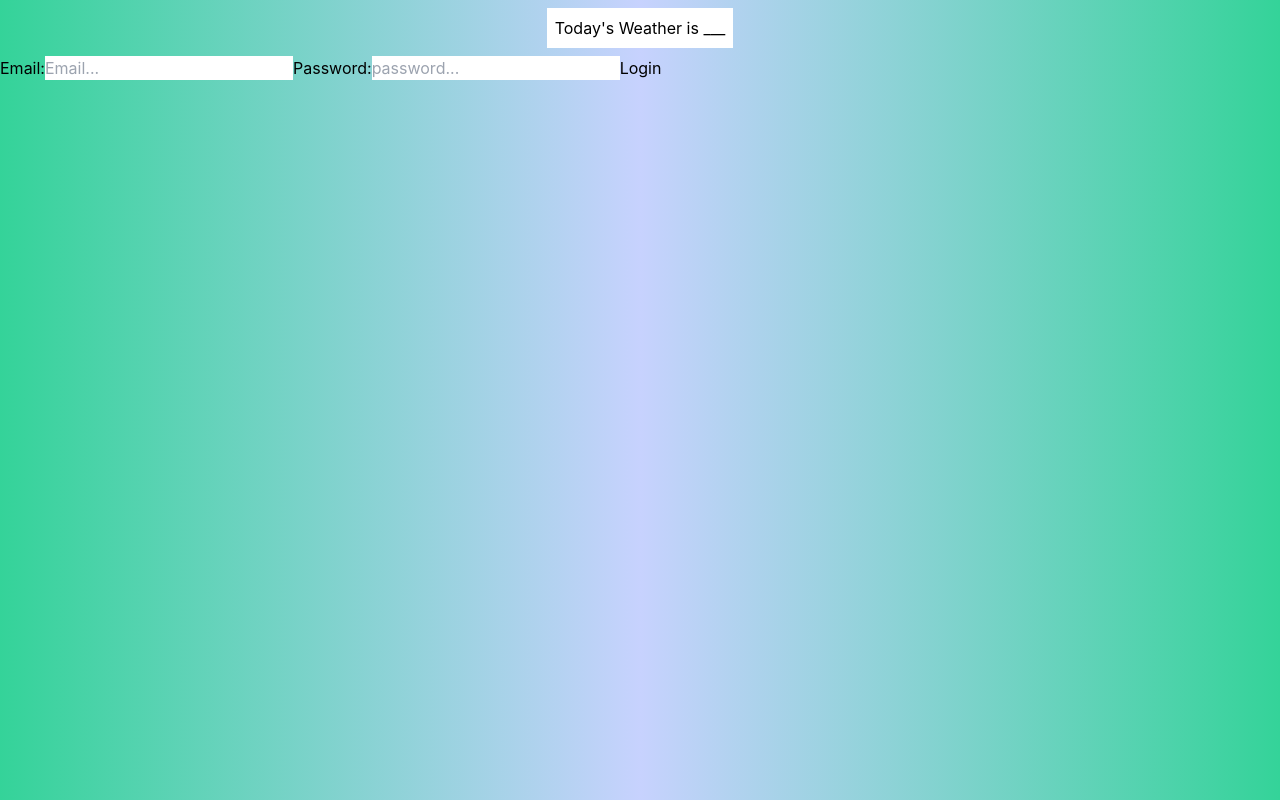
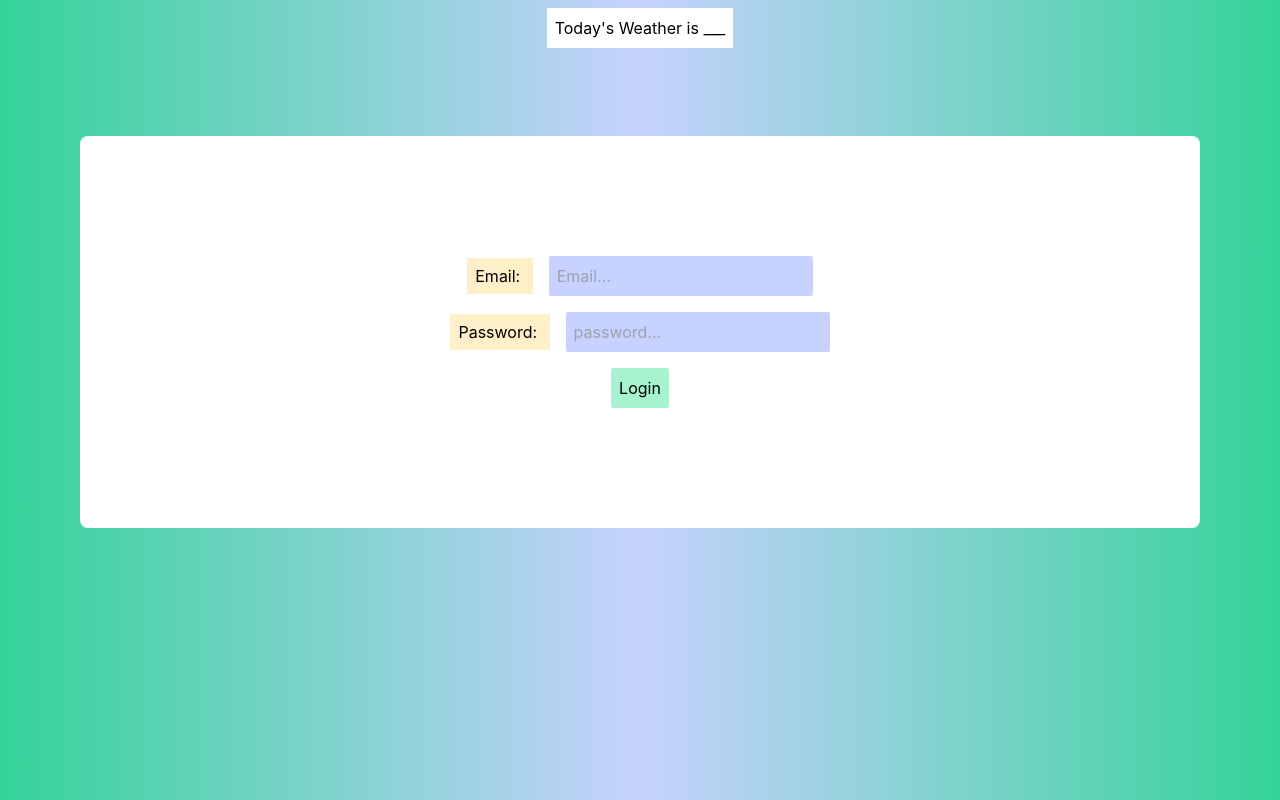
Before and after one commit to LSanchez17/Seedling, a React (Create React App) app: page /login in a window 1280 px wide. Built offline with nearby package versions, Linux system fonts and the light colour scheme.

Commit message:
styled login page

```diff
--- a/src/components/login/Login.js
+++ b/src/components/login/Login.js
@@ -1,15 +1,19 @@
 
 const Login = () => {
     return (
-        <div>
-            <form>
-                <label htmlFor='email'>Email:</label>
-                <input type='email' name='email' id='email' placeholder='Email...'></input>
+        <div className='bg-white p-3 m-20 rounded-lg'>
+            <form className='p-20 m-5 grid justify-items-center'>
+                <div>
+                    <label className='bg-yellow-400 bg-opacity-25 p-2 m-2' htmlFor='email'>Email: </label>
+                    <input className='bg-indigo-200 rounded-sm p-2 m-2' type='email' name='email' id='email' placeholder='Email...'></input>
+                </div>
 
-                <label htmlFor='password'>Password:</label>
-                <input type='password' name='password' id='password' placeholder='password...'></input>
+                <div>
+                    <label className='bg-yellow-400 bg-opacity-25 p-2 m-2' htmlFor='password'>Password: </label>
+                    <input className='bg-indigo-200 rounded-sm p-2 m-2' type='password' name='password' id='password' placeholder='password...'></input>
+                </div>
 
-                <button type='submit'>Login</button>
+                <button className='bg-green-200 p-2 m-2 rounded-sm' type='submit'>Login</button>
             </form>
         </div>
     );
```
